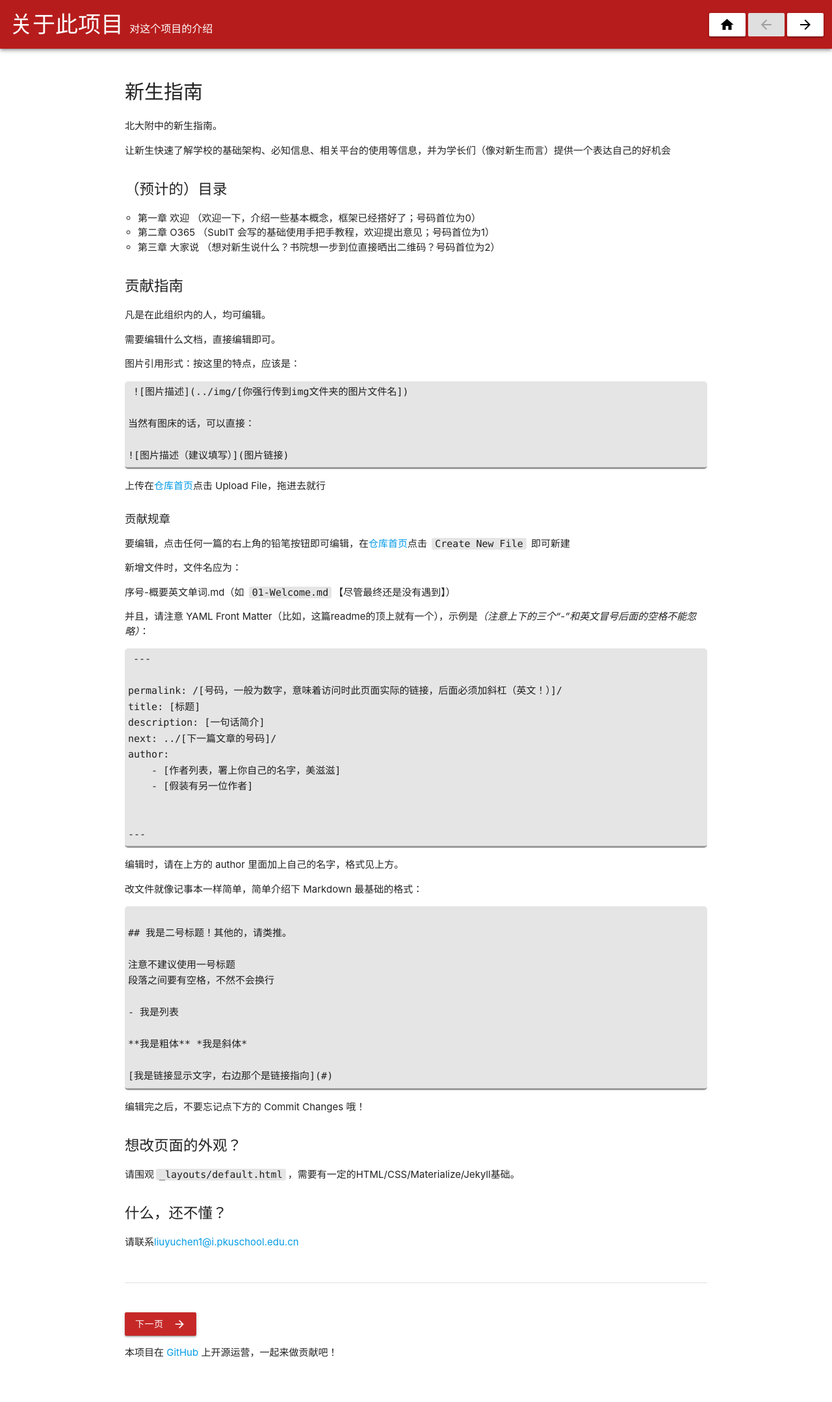
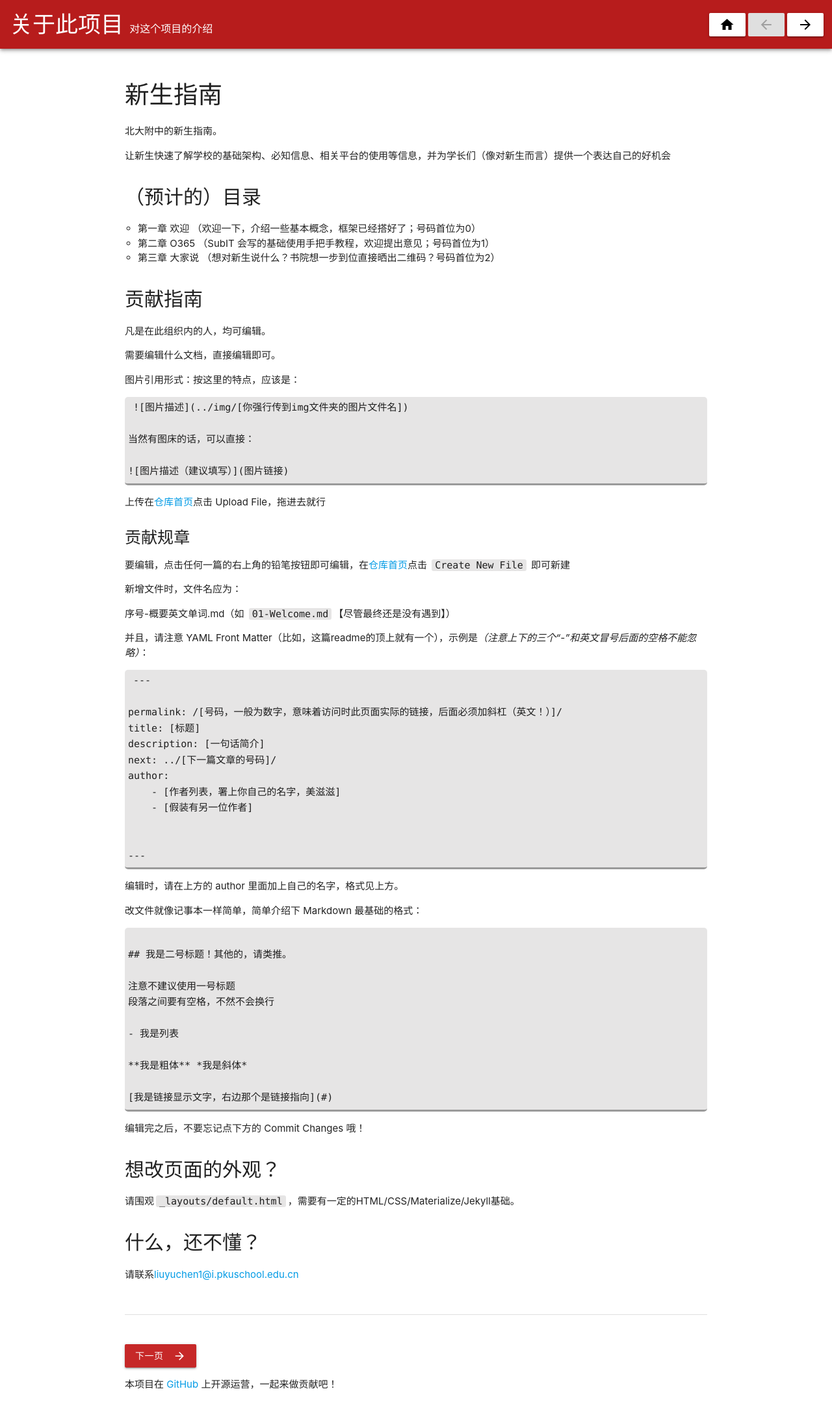
Before and after one commit to pkuschool/intro, a Jekyll site: the page built from readme.md, in a window 1280 px wide. Shown: the whole page at 65% size. Built offline with Jekyll 4.4.1, drawn with Linux system fonts in a browser that asks for light colours; nearby versions of some CDN libraries; our own code applies the rules of GitHub Pages for plain Markdown files; before the commit the page ends 2108 px from its top, so only the background shows below that.

Commit message:
Enlarge Title Font

```diff
--- a/_layouts/default.html
+++ b/_layouts/default.html
@@ -45,19 +45,19 @@
         }
 
         h1 {
+            font-size: 2.5em !important
+        }
+
+        h2 {
             font-size: 2em !important
         }
 
-        h2 {
-            font-size: 1.5em !important
-        }
-
         h3 {
-            font-size: 1.17em !important
+            font-size: 1.67em !important
         }
 
         h4 {
-            font-size: 1.0em !important
+            font-size: 1.4em !important
         }
     </style>
 </head>
```
